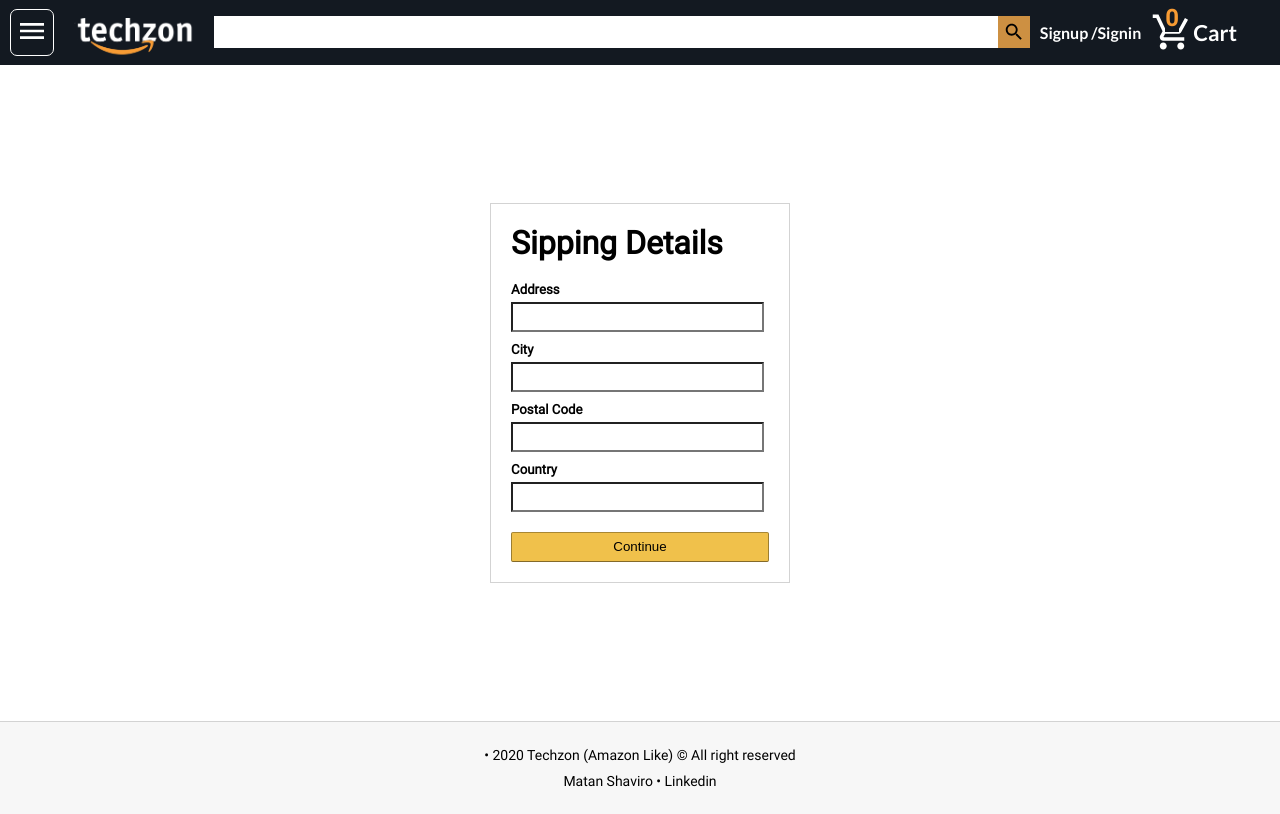
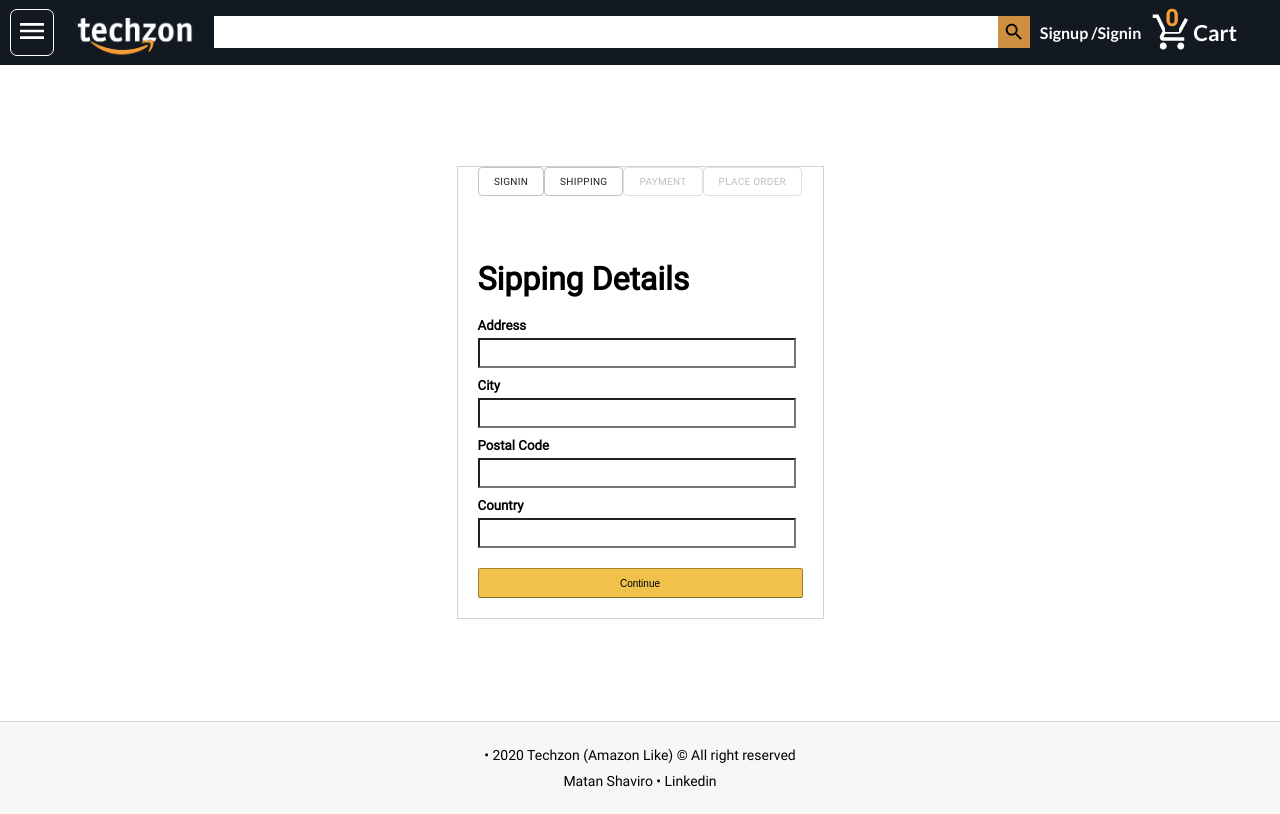
Before and after one commit to matan3sh/techzon-MERN, a React (Create React App) app in the folder frontend/: page /shipping in a window 1280 px wide. Built offline with nearby package versions, Linux system fonts and the light colour scheme.

Commit message:
Improve UI UX

```diff
--- a/frontend/src/components/pages/auth/Signin.jsx
+++ b/frontend/src/components/pages/auth/Signin.jsx
@@ -26,9 +26,10 @@ const Signin = ({ location, history, loginUser, user, loading, error }) => {
       {loading ? (
         <Spinner />
       ) : (
+        <>
+          {error && <Error error={error} />}
           <div className='auth__container'>
             <h1>Sign In</h1>
-          {error && <Error error={error} />}
             <form onSubmit={onSubmit}>
               <h5>Email</h5>
               <input
@@ -64,6 +65,7 @@ const Signin = ({ location, history, loginUser, user, loading, error }) => {
               Create your Amazon Account
             </button>
           </div>
+        </>
       )}
     </div>
   );
--- /dev/null
+++ b/frontend/src/components/pages/shipping/CheckoutSteps.jsx
@@ -0,0 +1,65 @@
+import React from 'react';
+import { Link } from 'react-router-dom';
+
+import Button from '@material-ui/core/Button';
+
+const CheckoutSteps = ({ step1, step2, step3, step4 }) => {
+  return (
+    <div className='checkoutSteps'>
+      <div>
+        {step1 ? (
+          <Link to='/signin'>
+            <Button variant='outlined' color='dark'>
+              Signin
+            </Button>
+          </Link>
+        ) : (
+          <Button variant='outlined' disabled>
+            Signin
+          </Button>
+        )}
+      </div>
+      <div>
+        {step2 ? (
+          <Link to='/shipping'>
+            <Button variant='outlined' color='dark'>
+              Shipping
+            </Button>
+          </Link>
+        ) : (
+          <Button variant='outlined' disabled>
+            Shipping
+          </Button>
+        )}
+      </div>
+      <div>
+        {step3 ? (
+          <Link to='/payment'>
+            <Button variant='outlined' color='dark'>
+              Payment
+            </Button>
+          </Link>
+        ) : (
+          <Button variant='outlined' disabled>
+            Payment
+          </Button>
+        )}
+      </div>
+      <div>
+        {step4 ? (
+          <Link to='/placeorder'>
+            <Button variant='outlined' color='dark'>
+              Place Order
+            </Button>
+          </Link>
+        ) : (
+          <Button variant='outlined' disabled>
+            Place Order
+          </Button>
+        )}
+      </div>
+    </div>
+  );
+};
+
+export default CheckoutSteps;
--- a/frontend/src/components/pages/shipping/Shipping.jsx
+++ b/frontend/src/components/pages/shipping/Shipping.jsx
@@ -1,6 +1,8 @@
 import React, { useState } from 'react';
 import { connect } from 'react-redux';
 import { saveShippongAddress } from 'store/cart/actions';
+
+import CheckoutSteps from './CheckoutSteps';
 
 const Shipping = ({ history, saveShippongAddress, shippingAddress }) => {
   const [address, setAddress] = useState(shippingAddress.address);
@@ -16,7 +18,8 @@ const Shipping = ({ history, saveShippongAddress, shippingAddress }) => {
 
   return (
     <div className='shipping'>
-      <div className='auth__container'>
+      <div className='shipping__container'>
+        <CheckoutSteps step1 step2 />
         <h1>Sipping Details</h1>
         <form onSubmit={onSubmit}>
           <h5>Address</h5>
--- a/frontend/src/components/shared/Error.jsx
+++ b/frontend/src/components/shared/Error.jsx
@@ -1,29 +1,12 @@
 import React from 'react';
+import MuiAlert from '@material-ui/lab/Alert';
+
+function Alert(props) {
+  return <MuiAlert elevation={6} variant='filled' {...props} />;
+}
 
 const Error = ({ error }) => {
-  return (
-    <div style={errorStyle}>
-      <h2 style={errorMessage}>{error}</h2>
-    </div>
-  );
-};
-
-const errorStyle = {
-  display: 'flex',
-  alignItems: 'center',
-  justifyContent: 'center',
-  margin: '10px auto',
-  textAlign: 'center',
-  backgroundColor: '#d9534f',
-  width: '100%',
-  padding: '10px 5px',
-};
-
-const errorMessage = {
-  color: '#fff',
-  fontWeight: '900',
-  fontSize: '14px',
-  marginTop: '0px !important',
+  return <Alert severity='error'>{error}</Alert>;
 };
 
 export default Error;
--- a/frontend/src/components/shared/Success.jsx
+++ b/frontend/src/components/shared/Success.jsx
@@ -1,29 +1,11 @@
 import React from 'react';
+import MuiAlert from '@material-ui/lab/Alert';
 
+function Alert(props) {
+  return <MuiAlert elevation={6} variant='filled' {...props} />;
+}
 const Success = ({ msg }) => {
-  return (
-    <div style={successStyle}>
-      <h2 style={successMessage}>{msg}</h2>
-    </div>
-  );
-};
-
-const successStyle = {
-  display: 'flex',
-  alignItems: 'center',
-  justifyContent: 'center',
-  margin: '10px auto',
-  textAlign: 'center',
-  backgroundColor: '#22bb33',
-  width: '100%',
-  padding: '10px 5px',
-};
-
-const successMessage = {
-  color: '#fff',
-  fontWeight: '900',
-  fontSize: '14px',
-  marginTop: '0px !important',
+  return <Alert severity='success'>{msg}</Alert>;
 };
 
 export default Success;
--- /dev/null
+++ b/frontend/src/style/components/pages/shipping/_checkoutSteps.scss
@@ -0,0 +1,9 @@
+.checkoutSteps {
+  display: flex;
+  justify-content: center;
+  margin-bottom: 4rem;
+  width: 100%;
+  div {
+    display: flex;
+  }
+}
--- a/frontend/src/style/components/pages/shipping/_shipping.scss
+++ b/frontend/src/style/components/pages/shipping/_shipping.scss
@@ -5,3 +5,38 @@
   margin: auto;
   height: 82vh;
 }
+
+.shipping__container {
+  width: 367px;
+  display: flex;
+  flex-direction: column;
+  padding: 20px;
+  padding-top: 0;
+  border: 1px solid lightgray;
+
+  button {
+    font-size: 10px;
+  }
+}
+
+.shipping__container h1 {
+  font-weight: 500px;
+  margin-bottom: 20px;
+}
+
+.shipping__container form h5 {
+  margin-bottom: 5px;
+}
+
+.shipping__container form input {
+  height: 30px;
+  margin-bottom: 10px;
+  background-color: #fff;
+  width: 98%;
+  padding: 0 5px;
+}
+
+.shipping__container p {
+  margin-top: 15px;
+  font-size: 12px;
+}
--- a/frontend/src/style/style.scss
+++ b/frontend/src/style/style.scss
@@ -18,6 +18,7 @@
 @import 'components/pages/product-detail/productDetail';
 @import 'components/pages/profile/profile';
 @import 'components/pages/shipping/shipping';
+@import 'components/pages/shipping/checkoutSteps';
 
 // Layout
 @import 'components/layout/navbar';
```
Also changed, not shown: frontend/src/style/style.css. Lines whose indentation alone changed are shown as unchanged.
